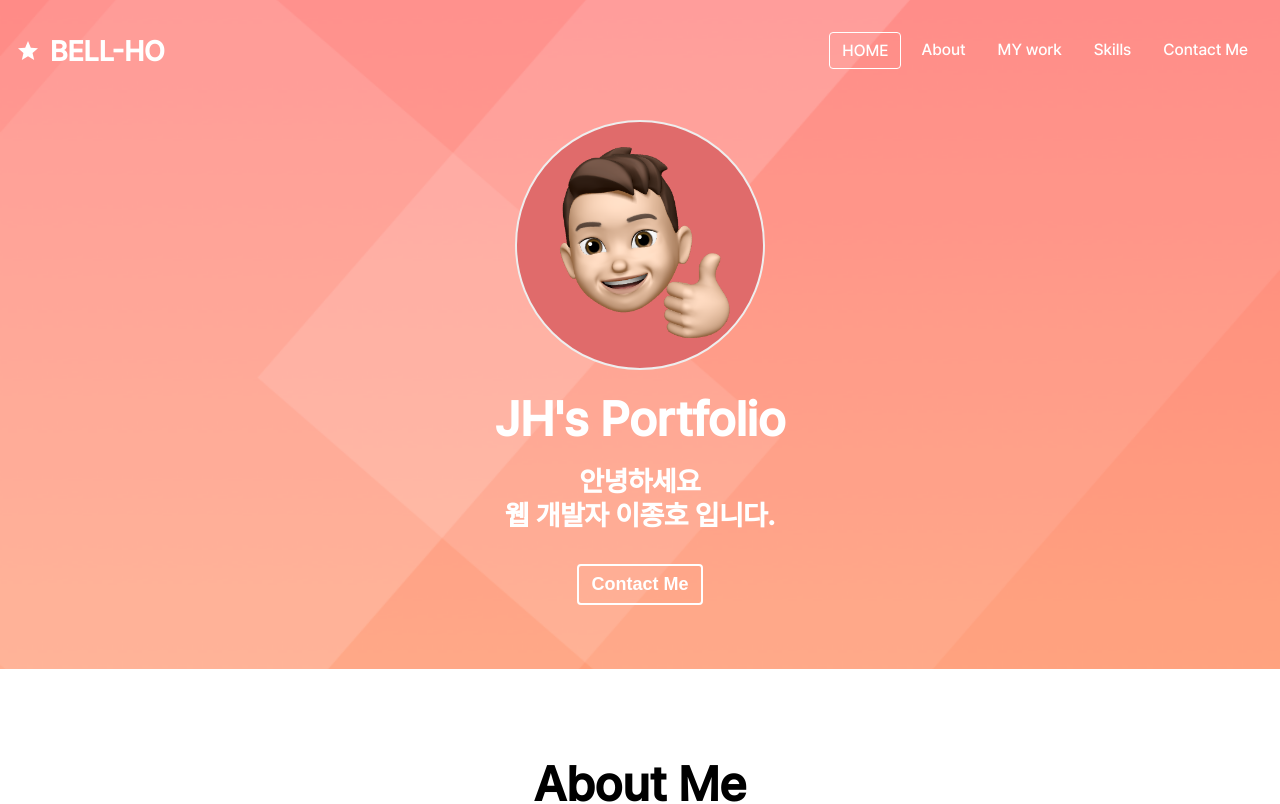
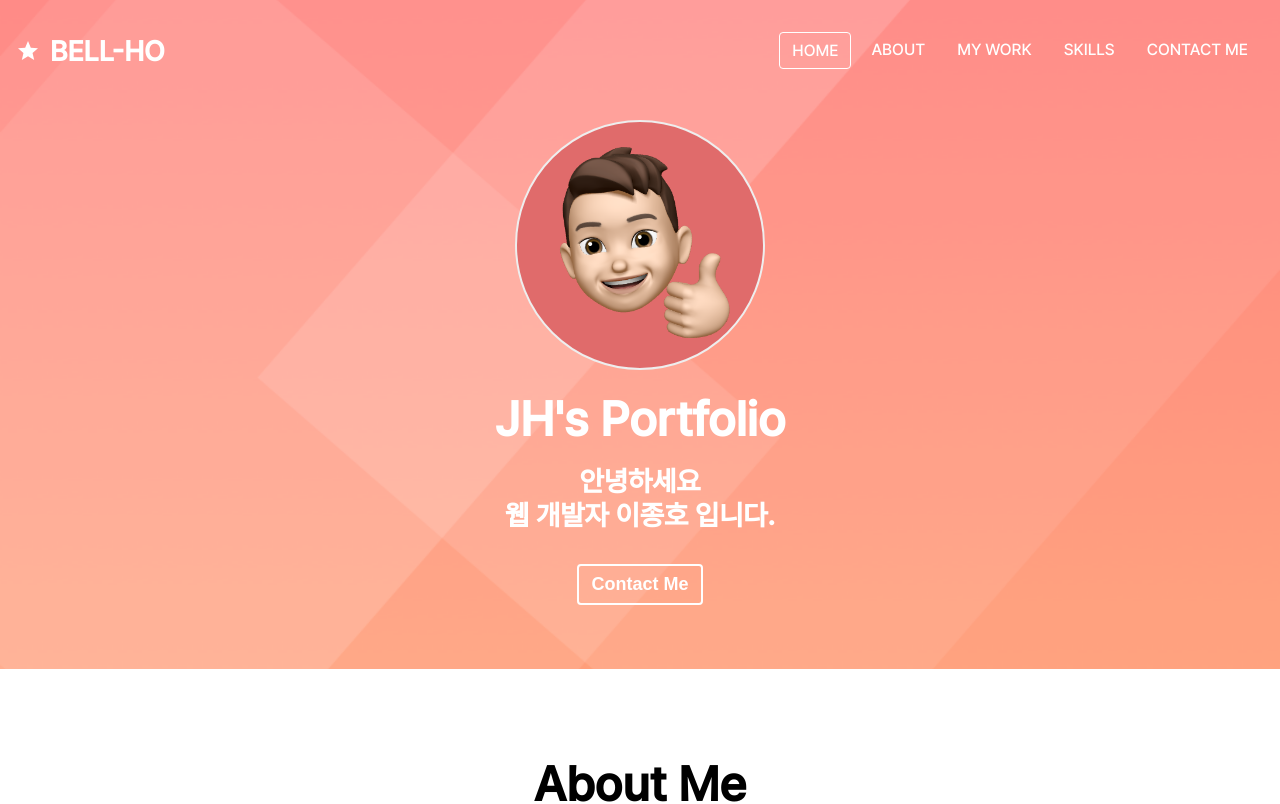
Before and after one commit to bell-ho/portfolio, a React (Create React App) app: page / in a window 1280 px wide. Shown: the top 804 px of the page. Built offline with nearby package versions, Linux system fonts and the light colour scheme.

Commit message:
모바일 네비 토글

```diff
--- a/src/components/Main.jsx
+++ b/src/components/Main.jsx
@@ -1,4 +1,4 @@
-import React, { useEffect, useLayoutEffect } from "react";
+import React, { useEffect, useLayoutEffect } from 'react';
 import Navbar from './Navbar';
 import About from './About';
 import Home from './Home';
@@ -14,7 +14,6 @@ const scrollIntoView = (selector) => {
 };
 
 const Main = () => {
-
   useLayoutEffect(() => {
     const navbarToggleBtn = document.querySelector('.navbar__toggle-btn');
 
@@ -29,6 +28,7 @@ const Main = () => {
     });
 
     const navbarMenu = document.querySelector('.navbar__menu');
+    const toggle = document.querySelector('#toggle');
     navbarMenu.addEventListener('click', (event) => {
       const target = event.target;
       const link = target.dataset.link;
@@ -36,6 +36,7 @@ const Main = () => {
         return;
       }
       navbarMenu.classList.remove('open');
+      toggle.checked = false;
       scrollIntoView(link);
     });
 
@@ -60,10 +61,6 @@ const Main = () => {
     arrowUp.addEventListener('click', () => {
       scrollIntoView('#home');
     });
-
-    navbarToggleBtn.addEventListener('click', () => {
-      navbarMenu.classList.add("open");
-    });
   }, []);
 
   return (
--- a/src/components/Navbar.jsx
+++ b/src/components/Navbar.jsx
@@ -7,32 +7,38 @@ import { faBars } from '@fortawesome/free-solid-svg-icons';
 const Navbar = () => {
   return (
     <Box className={'navbar'} id={'navbar'}>
+      <input type="checkbox" id="toggle" />
+
+      <button className={'navbar__toggle-btn'}>
+        <label for={'toggle'}>
+          <FontAwesomeIcon icon={faBars} />
+        </label>
+      </button>
+
       <Box className={'navbar__logo'}>
         <StarIcon style={{ marginRight: '10px' }} />
         <a href={'#'}>BELL-HO</a>
       </Box>
 
+      <aside>
         <ul className={'navbar__menu'}>
           <li className={'navbar__menu__item active'} data-link={'#home'}>
             HOME
           </li>
           <li className={'navbar__menu__item'} data-link={'#about'}>
-          About
+            ABOUT
           </li>
           <li className={'navbar__menu__item'} data-link={'#work'}>
-          MY work
+            MY WORK
           </li>
           <li className={'navbar__menu__item'} data-link={'#skills'}>
-          Skills
+            SKILLS
           </li>
           <li className={'navbar__menu__item'} data-link={'#contact'}>
-          Contact Me
+            CONTACT ME
           </li>
         </ul>
-
-      <button className={'navbar__toggle-btn'}>
-        <FontAwesomeIcon icon={faBars} />
-      </button>
+      </aside>
     </Box>
   );
 };
--- a/src/global.css
+++ b/src/global.css
@@ -193,6 +193,7 @@ p {
 .home__contact:hover {
     background-color: var(--color-orange);
 }
+
 /*about*/
 
 .about__majors {
@@ -445,6 +446,9 @@ p {
     opacity: 1;
     pointer-events: auto;
 }
+#toggle {
+    display: none;
+}
 
 @media screen and (max-width: 768px) {
     :root {
@@ -463,10 +467,21 @@ p {
         font-size: var(--font-medium);
     }
 
+    aside {
+        background-color: var(--color-pink);
+        width: 100%;
+        /*position: fixed;*/
+        top: 0;
+        transform: translateY(-100%);
+        transition: transform 0.5s;
+        display: none;
+
+        /*visibility: hidden;*/
+    }
+
     #navbar {
         flex-direction: column;
         align-items: flex-start;
-        background-color: var(--color-pink);
     }
 
     #navbar.navbar--dark {
@@ -477,7 +492,6 @@ p {
         flex-direction: column;
         text-align: center;
         width: 100%;
-        display: none;
     }
 
     .navbar__menu.open {
@@ -493,7 +507,7 @@ p {
         flex-direction: column;
         align-items: center;
         margin-top: 30px;
-        margin-bottom: 0px;
+        margin-bottom: 0;
     }
 
     .major {
@@ -514,6 +528,7 @@ p {
     .project {
         flex-grow: 1;
     }
+
     .arrow-up {
         width: 50px;
         height: 50px;
@@ -523,9 +538,18 @@ p {
         bottom: 16px;
     }
 
-    .category__btn{
+    .category__btn {
         margin: 4px 0;
         width: 100%;
+    }
+
+    #toggle {
+        display: none;
+    }
+
+    #toggle:checked ~ aside {
+        transform: none;
+        display: block;
     }
 
 }
```
Also changed, not shown: 1 other file (tests, documents, lock files or other folders). Lines whose indentation alone changed are shown as unchanged.
